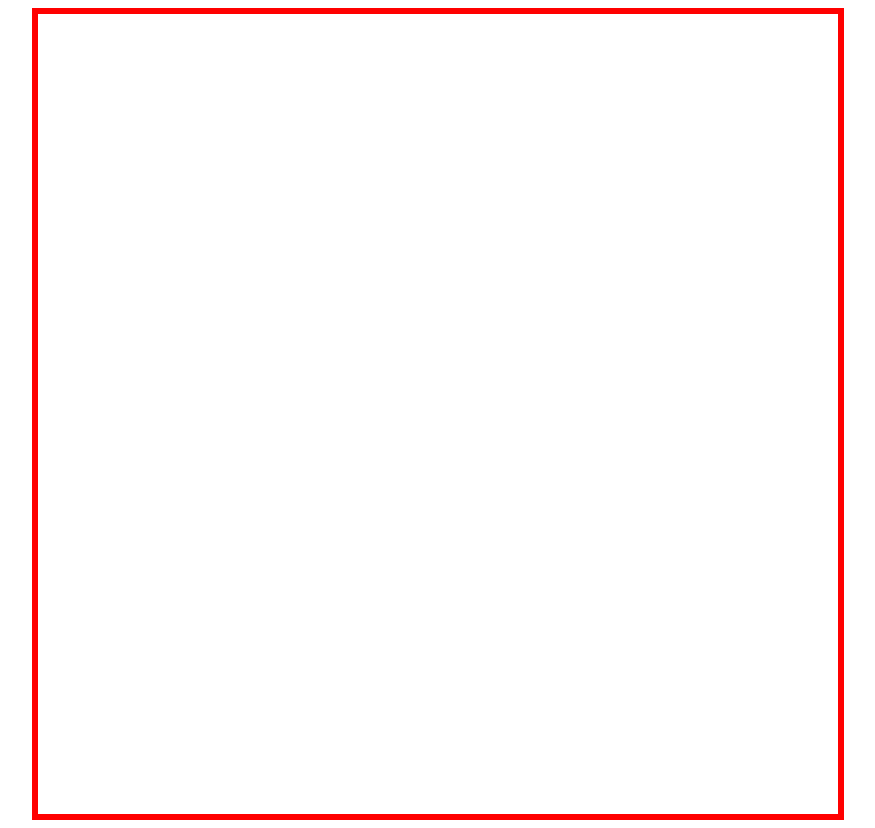
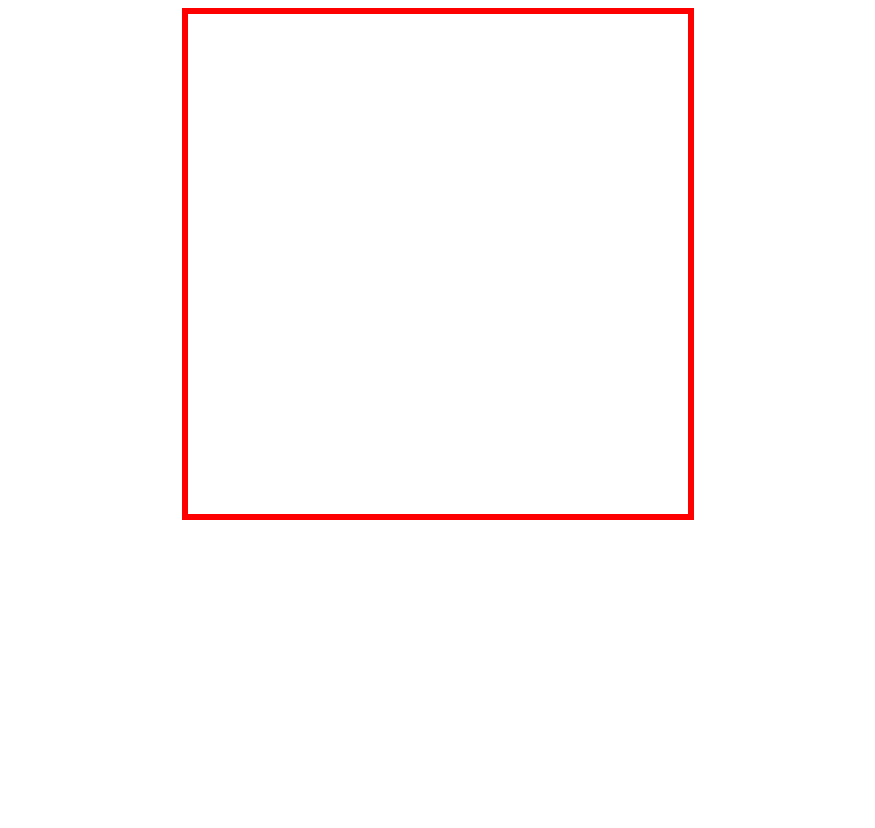
Before and after one commit to pedroxotic/Etch-a-sketch, a plain HTML site: page index.html in a window 1280 px wide. Shown: the whole page, without its empty margins (202-1077 px from the left). After the commit the page ends 800 px from the top, so only its background shows below. Drawn offline with Linux system fonts and the light colour scheme.

Commit message:
container has a fixed widht and height row and squares fit

```diff
--- a/styles.css
+++ b/styles.css
@@ -1,14 +1,20 @@
 .square{
-    width: 50px;
-    height: 50px;
+    width: 20px;
+    flex-grow: 1;
+
 }
 
 .row{
+    flex-grow: 1;
     display: flex;
+
 }
 .container{
-    height: fit-content;
-    width: fit-content;
+    height: 500px;
+    width: 500px;
     margin: auto;
     border: 6px  solid red;
+    display: flex;
+    flex-direction: column;
+
 }
```
